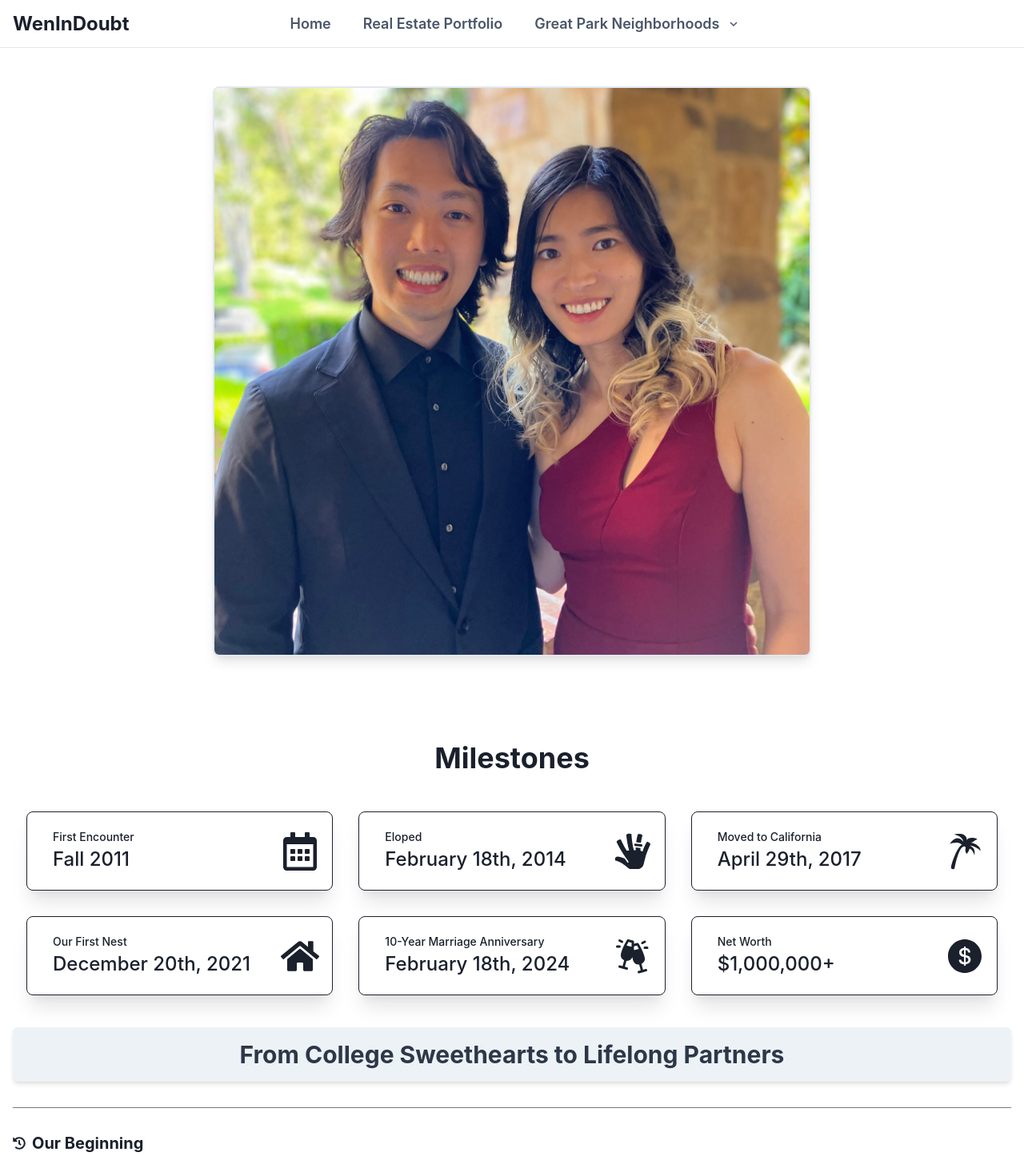
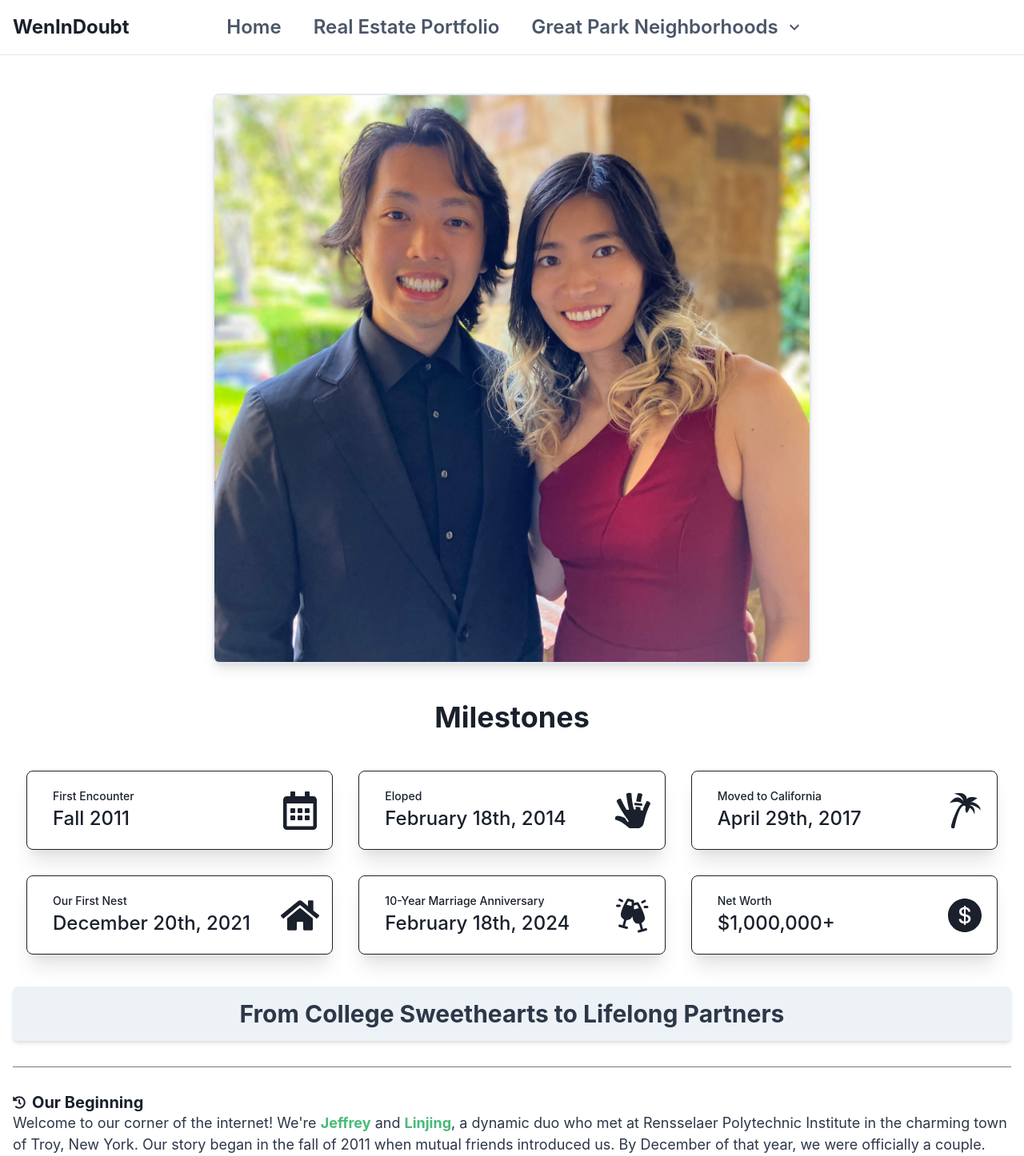
Before and after one commit to wenindoubt/wenindoubtdotcom, a Next.js app: page / in a window 1280 px wide. Shown: the top 1446 px of the page at 80% size. Built offline with nearby package versions, Linux system fonts and the light colour scheme.

Commit message:
Padding Updates

```diff
--- a/components/Hero.tsx
+++ b/components/Hero.tsx
@@ -11,13 +11,13 @@ export default function Hero() {
   return (
     <Box bg={bgGradient} py="12">
       <Container maxW={"7xl"}>
-        <Box display="flex" justifyContent="center" mb="10">
+        <Box display="flex" justifyContent="center">
           <Image
             borderRadius="lg"
             src={"/about-us.jpeg"}
             alt="some good alt text"
             objectFit="contain"
-            width="60%"
+            width={{ base: "90%", md: "60%" }} // Adjust the width for mobile and larger screens
             transition="0.3s ease-in-out"
             boxShadow="lg"
             border="2px solid"
--- a/components/Navbar.tsx
+++ b/components/Navbar.tsx
@@ -12,7 +12,6 @@ import {
   PopoverTrigger,
   Stack,
   Text,
-  useBreakpointValue,
   useColorModeValue,
   useDisclosure,
 } from "@chakra-ui/react";
@@ -46,9 +45,9 @@ export default function Navbar() {
         <Flex flex={{ base: 1 }} justify={{ base: "center", md: "start" }}>
           <Link href="/">
             <Text
-              textAlign={useBreakpointValue({ base: "center", md: "left" })}
+              textAlign={{ base: "center", md: "left" }}
               fontFamily={"heading"}
-              fontSize={{ base: "2xl", md: "2xl" }}
+              fontSize={{ base: "3xl", md: "2xl" }}
               fontWeight={"bold"}
               color={useColorModeValue("gray.800", "white")}
             >
@@ -56,11 +55,9 @@ export default function Navbar() {
             </Text>
           </Link>
         </Flex>
-
         <Flex flex={{ base: 1 }} justify={"center"} display={{ base: "none", md: "flex" }} wrap="nowrap">
           <DesktopNav />
         </Flex>
-
         <Flex flex={{ base: 1, md: "auto" }} ml={{ base: -2 }} display={{ base: "none", md: "flex" }}>
           {/* Add other right-aligned content here if needed */}
         </Flex>
@@ -87,7 +84,7 @@ const DesktopNav = () => {
               <Link
                 p={2}
                 href={navItem.href ?? "#"}
-                fontSize={{ base: "lg", md: "lg" }}
+                fontSize={{ base: "xl", md: "2xl" }}
                 fontWeight={600}
                 color={linkColor}
                 _hover={{
@@ -177,7 +174,7 @@ const MobileNavItem = ({ label, children, href }: NavItem) => {
           textDecoration: "none",
         }}
       >
-        <Text fontWeight={600} color={useColorModeValue("gray.600", "gray.200")}>
+        <Text fontWeight={600} fontSize={"2xl"} color={useColorModeValue("gray.600", "gray.200")}>
           {label}
         </Text>
         {children && (
--- a/components/StatisticsWithIcons.tsx
+++ b/components/StatisticsWithIcons.tsx
@@ -42,7 +42,7 @@ function StatsCard(props: StatsCardProps) {
 
 export default function StatisticsWithIcons() {
   return (
-    <Box maxW="7xl" mx={"auto"} pt={5} px={{ base: 2, sm: 12, md: 17 }}>
+    <Box maxW="7xl" mx={"auto"} px={{ base: 2, sm: 12, md: 17 }}>
       <chakra.h1 textAlign={"center"} fontSize={"4xl"} py={10} fontWeight={"bold"}>
         Milestones
       </chakra.h1>
```
